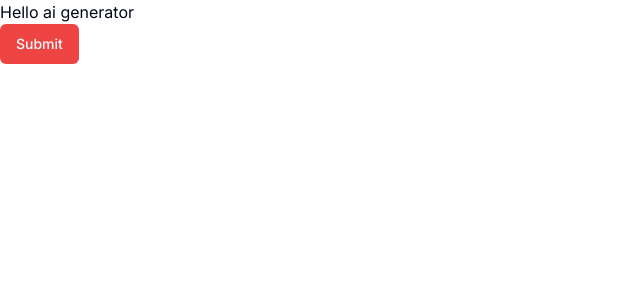
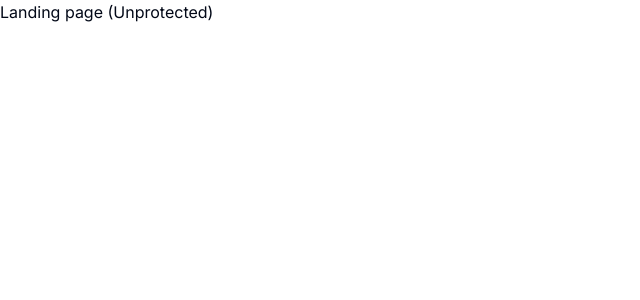
Before and after one commit to mu0363/ai-saas-generator, a Next.js app: page / in a window 1280 px wide. Shown: the top 300 px of the page, without its empty margins (0-640 px from the left). Built offline with nearby package versions, Linux system fonts and the light colour scheme.

Commit message:
organize basic page structure

```diff
--- /dev/null
+++ b/app/(dahsboard)/(routes)/dashboard/page.tsx
@@ -0,0 +1,7 @@
+export default function DashboardPage() {
+  return (
+    <div>
+      <p>Dashboard</p>
+    </div>
+  );
+}
--- /dev/null
+++ b/app/(landing)/page.tsx
@@ -0,0 +1,7 @@
+export default function LandingPage() {
+  return (
+    <div>
+      <p>Landing page (Unprotected)</p>
+    </div>
+  );
+}
--- a/app/layout.tsx
+++ b/app/layout.tsx
@@ -1,22 +1,22 @@
-import './globals.css'
-import type { Metadata } from 'next'
-import { Inter } from 'next/font/google'
+import "./globals.css";
+import type { Metadata } from "next";
+import { Inter } from "next/font/google";
 
-const inter = Inter({ subsets: ['latin'] })
+const inter = Inter({ subsets: ["latin"] });
 
 export const metadata: Metadata = {
-  title: 'Create Next App',
-  description: 'Generated by create next app',
-}
+  title: "Genius",
+  description: "AI platform",
+};
 
 export default function RootLayout({
   children,
 }: {
-  children: React.ReactNode
+  children: React.ReactNode;
 }) {
   return (
     <html lang="en">
       <body className={inter.className}>{children}</body>
     </html>
-  )
+  );
 }
--- a/app/page.tsx
+++ /dev/null
@@ -1,11 +0,0 @@
-import { Button } from "@/components/ui/button";
-import Image from "next/image";
-
-export default function Home() {
-  return (
-    <div>
-      <p>Hello ai generator</p>
-      <Button variant="destructive">Submit</Button>
-    </div>
-  );
-}
```
